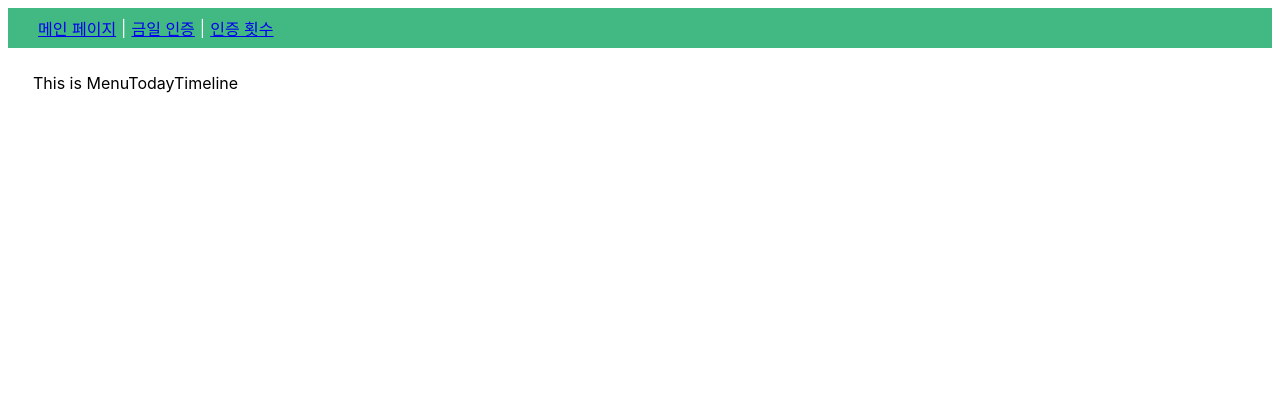
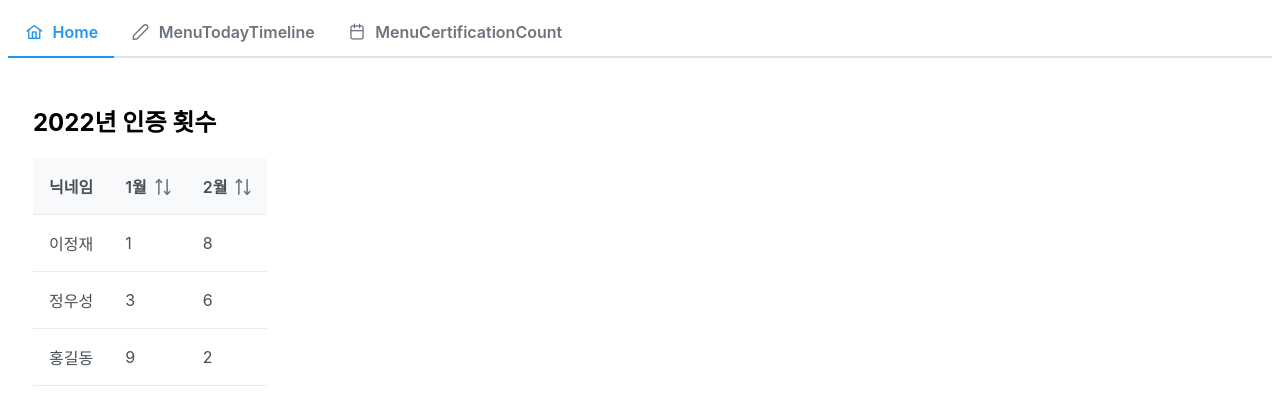
Before and after one commit to Jeong-jae/MiracleMorning, a Vue app in the folder miracle_morning/: page /MenuCertificationCount in a window 1280 px wide. Shown: the top 404 px of the page. Built offline with nearby package versions, Linux system fonts and the light colour scheme.

Commit message:
기본틀 완료! 디자인 Noop!

```diff
--- a/miracle_morning/src/App.vue
+++ b/miracle_morning/src/App.vue
@@ -1,16 +1,27 @@
 <template>
   <div class="container">
-    <MenuBar></MenuBar>
+    <TabMenu :model="items" />
     <router-view class="body"></router-view>
   </div>
 </template>
 
 <script>
-import MenuBar from "./components/MenuBar.vue";
-
 export default {
-  components: {
-    MenuBar,
+  setup() {
+    let items = [
+      { label: "Home", icon: "pi pi-fw pi-home", to: "/" },
+      {
+        label: "MenuTodayTimeline",
+        icon: "pi pi-fw pi-pencil",
+        to: "/MenuTodayTimeline",
+      },
+      {
+        label: "MenuCertificationCount",
+        icon: "pi pi-fw pi-calendar",
+        to: "/MenuCertificationCount",
+      },
+    ];
+    return { items };
   },
 };
 </script>
--- a/miracle_morning/src/components/MenuBar.vue
+++ /dev/null
@@ -1,35 +0,0 @@
-<template>
-  <div class="header">
-    <router-link to="/">메인 페이지</router-link> |
-    <router-link to="/MenuTodayTimeline">금일 인증</router-link> |
-    <router-link to="/MenucertificationCount">인증 횟수</router-link>
-  </div>
-</template>
-
-<style scoped>
-.header {
-  background-color: #42b883;
-  color: white;
-  padding: 8px 8px 8px 25px;
-  display: flex;
-  align-items: center;
-}
-.header a:visited {
-  color: white;
-}
-.header a:active {
-  color: #35495e;
-}
-.fixed {
-  position: fixed;
-  width: 100%;
-  z-index: 999;
-}
-.logo {
-  width: 30px;
-  margin-right: 18px;
-}
-a {
-  margin: 0 5px;
-}
-</style>
--- a/miracle_morning/src/components/MenuCertificationCount.vue
+++ b/miracle_morning/src/components/MenuCertificationCount.vue
@@ -1,9 +1,29 @@
 <template>
-  <div>This is MenuTodayTimeline</div>
+  <div>
+    <div class="card">
+      <h2>2022년 인증 횟수</h2>
+      <DataTable :value="certificationData" responsiveLayout="scroll">
+        <Column field="name" header="닉네임"></Column>
+        <Column field="jan" header="1월" :sortable="true"></Column>
+        <Column field="feb" header="2월" :sortable="true"></Column>
+      </DataTable>
+    </div>
+  </div>
 </template>
 
 <script>
-export default {};
+export default {
+  setup() {
+    let certificationData = [
+      { name: "이정재", jan: "1", feb: "8" },
+      { name: "정우성", jan: "3", feb: "6" },
+      { name: "홍길동", jan: "9", feb: "2" },
+    ];
+    return {
+      certificationData,
+    };
+  },
+};
 </script>
 
 <style></style>
--- a/miracle_morning/src/components/MenuTodayTimeline.vue
+++ b/miracle_morning/src/components/MenuTodayTimeline.vue
@@ -6,8 +6,10 @@
     </div>
     <div class="item">
       <Timeline :value="timelineData">
+        <template #opposite="slotProps">
+          <small class="p-text-secondary">{{ slotProps.item.timestamp }}</small>
+        </template>
         <template #content="slotProps">
-          <small class="p-text-secondary">{{ slotProps.item.timestamp }}</small>
           {{ slotProps.item.name }}
         </template>
       </Timeline>
--- a/miracle_morning/src/main.js
+++ b/miracle_morning/src/main.js
@@ -6,6 +6,9 @@ import PrimeVue from "primevue/config";
 import Button from "primevue/button";
 import Timeline from "primevue/timeline";
 import Calendar from "primevue/calendar";
+import TabMenu from "primevue/tabmenu";
+import DataTable from "primevue/datatable";
+import Column from "primevue/column";
 
 import "primevue/resources/themes/saga-blue/theme.css";
 import "primevue/resources/primevue.min.css";
@@ -19,5 +22,8 @@ app.use(PrimeVue);
 app.component("Button", Button);
 app.component("Timeline", Timeline);
 app.component("Calendar", Calendar);
+app.component("TabMenu", TabMenu);
+app.component("DataTable", DataTable);
+app.component("Column", Column);
 
 app.mount("#app");
```
